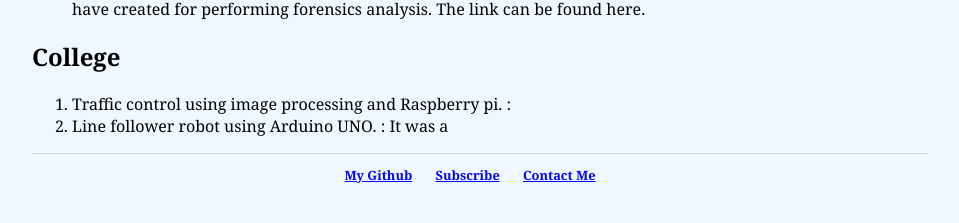
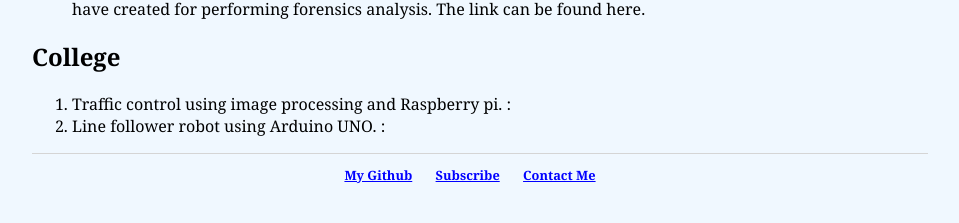
Before and after one commit to lakshy-sharma/The-Thought-Archive, a Jekyll site: the page built from my_projects.html, in a window 1280 px wide. Shown: the part 417-640 px from the top of the page, without its empty margins (160-1119 px from the left). Built offline with Jekyll 4.4.1, drawn with Linux system fonts in a browser that asks for light colours.

Commit message:
Changed a few typos

```diff
--- a/my_projects.html
+++ b/my_projects.html
@@ -16,5 +16,5 @@ title: The Thought Archive
 
 <ol>
     <li>Traffic control using image processing and Raspberry pi. : </li>
-    <li>Line follower robot using Arduino UNO. : It was a </li>
+    <li>Line follower robot using Arduino UNO. : </li>
 </ol>
```
